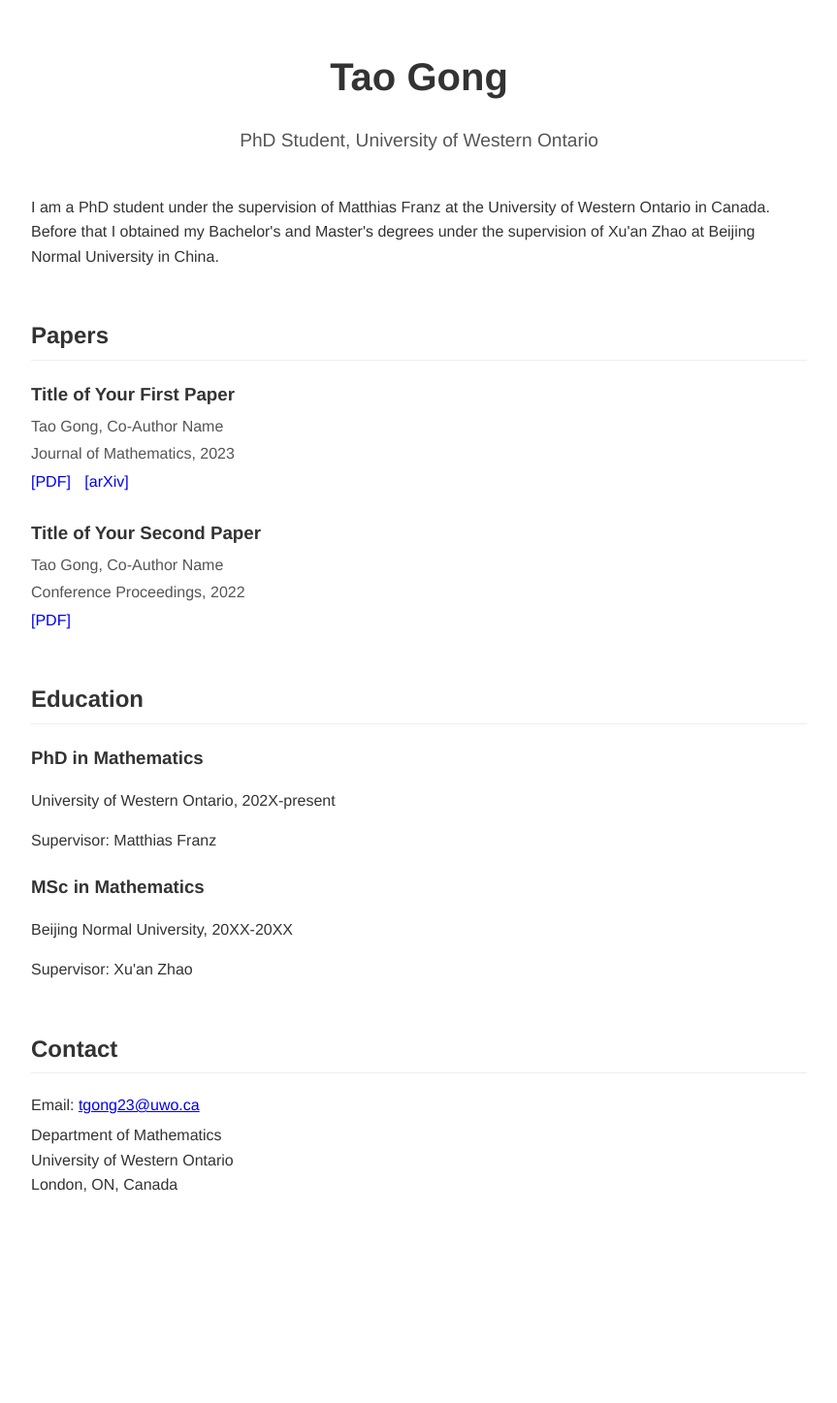
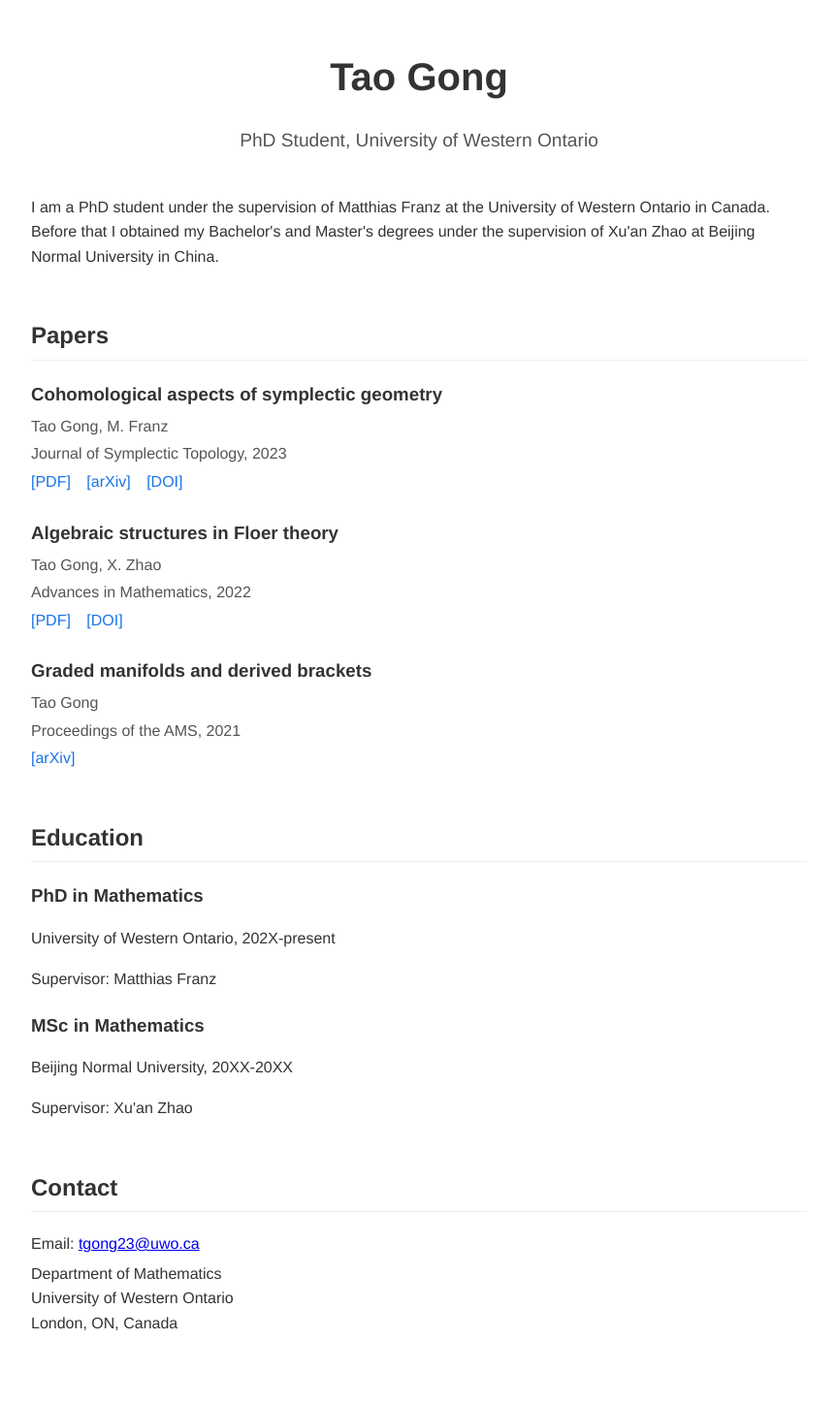
Before and after one commit to ggttaaoo/ggttaaoo.github.io, a Jekyll site: the page built from index.md, in a window 1280 px wide. Shown: the whole page at 97% size, without its empty margins (208-1071 px from the left). Built offline with Jekyll 4.4.1, drawn with Linux system fonts in a browser that asks for light colours; before the commit the page ends 1305 px from its top, so only the background shows below that.

Commit message:
Improved layout and added publications

```diff
--- a/_data/publications.yml
+++ b/_data/publications.yml
@@ -1,11 +1,20 @@
-- title: "Your Most Recent Paper"
-  authors: "Tao Gong, Co-Author"
-  journal: "Journal of Mathematics"
+- title: "Cohomological aspects of symplectic geometry"
+  authors: "Tao Gong, M. Franz"
+  journal: "Journal of Symplectic Topology"
   year: 2023
-  link: "#"
+  pdf: "/papers/symplectic-cohomology.pdf"
+  arxiv: "https://arxiv.org/abs/1234.5678"
+  doi: "10.1234/5678"
 
-- title: "Another Important Paper"
-  authors: "Tao Gong, Senior Author"
-  journal: "Advances in Topology"
+- title: "Algebraic structures in Floer theory"
+  authors: "Tao Gong, X. Zhao"
+  journal: "Advances in Mathematics"
   year: 2022
-  link: "#"
+  pdf: "/papers/floer-theory.pdf"
+  doi: "10.4321/9876"
+
+- title: "Graded manifolds and derived brackets"
+  authors: "Tao Gong"
+  journal: "Proceedings of the AMS"
+  year: 2021
+  arxiv: "https://arxiv.org/abs/1234.9876"
--- a/assets/css/style.css
+++ b/assets/css/style.css
@@ -67,3 +67,19 @@ h2 {
 .contact p {
   margin: 5px 0;
 }
+
+/* Paper Links */
+.paper-links {
+  margin-top: 8px;
+}
+
+.paper-link {
+  display: inline-block;
+  margin-right: 12px;
+  color: #1a73e8;
+  text-decoration: none;
+}
+
+.paper-link:hover {
+  text-decoration: underline;
+}
--- a/index.md
+++ b/index.md
@@ -19,20 +19,22 @@ title: Tao Gong
   <section class="papers">
     <h2>Papers</h2>
 
+    {% for paper in site.data.publications %}
     <div class="paper">
-      <h3>Title of Your First Paper</h3>
-      <p class="authors">Tao Gong, Co-Author Name</p>
-      <p class="venue">Journal of Mathematics, 2023</p>
-      <a href="#" class="paper-link">[PDF]</a>
-      <a href="#" class="paper-link">[arXiv]</a>
+      <h3>{{ paper.title }}</h3>
+      <p class="authors">{{ paper.authors }}</p>
+      <p class="venue">{{ paper.journal }}, {{ paper.year }}</p>
+      {% if paper.pdf %}
+        <a href="{{ paper.pdf }}" class="paper-link">[PDF]</a>
+      {% endif %}
+      {% if paper.arxiv %}
+        <a href="{{ paper.arxiv }}" class="paper-link">[arXiv]</a>
+      {% endif %}
+      {% if paper.doi %}
+        <a href="https://doi.org/{{ paper.doi }}" class="paper-link">[DOI]</a>
+      {% endif %}
     </div>
-
-    <div class="paper">
-      <h3>Title of Your Second Paper</h3>
-      <p class="authors">Tao Gong, Co-Author Name</p>
-      <p class="venue">Conference Proceedings, 2022</p>
-      <a href="#" class="paper-link">[PDF]</a>
-    </div>
+    {% endfor %}
   </section>
 
   <!-- Education Section -->
```
Also changed, not shown: other parts of index.md (+1 -1 lines).
